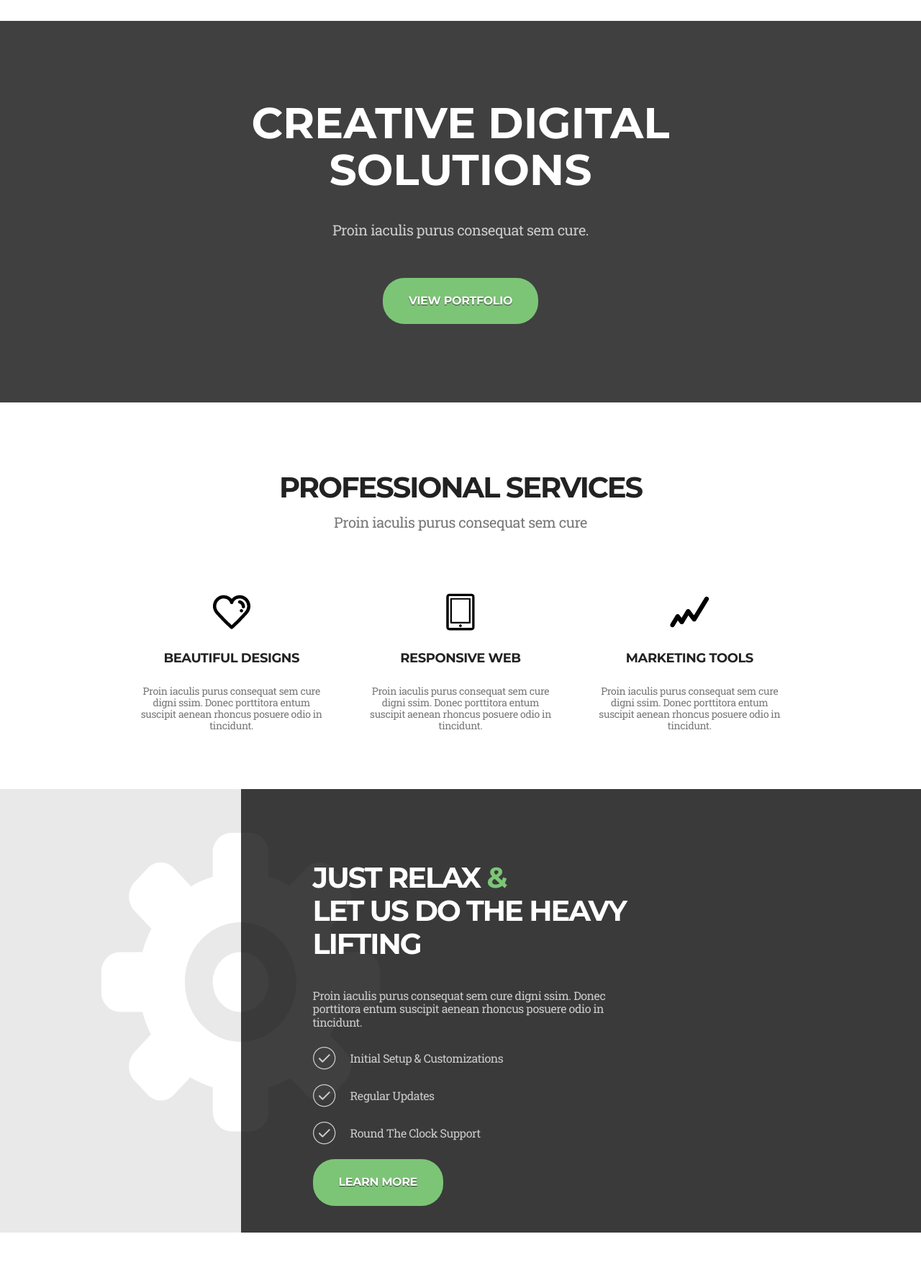
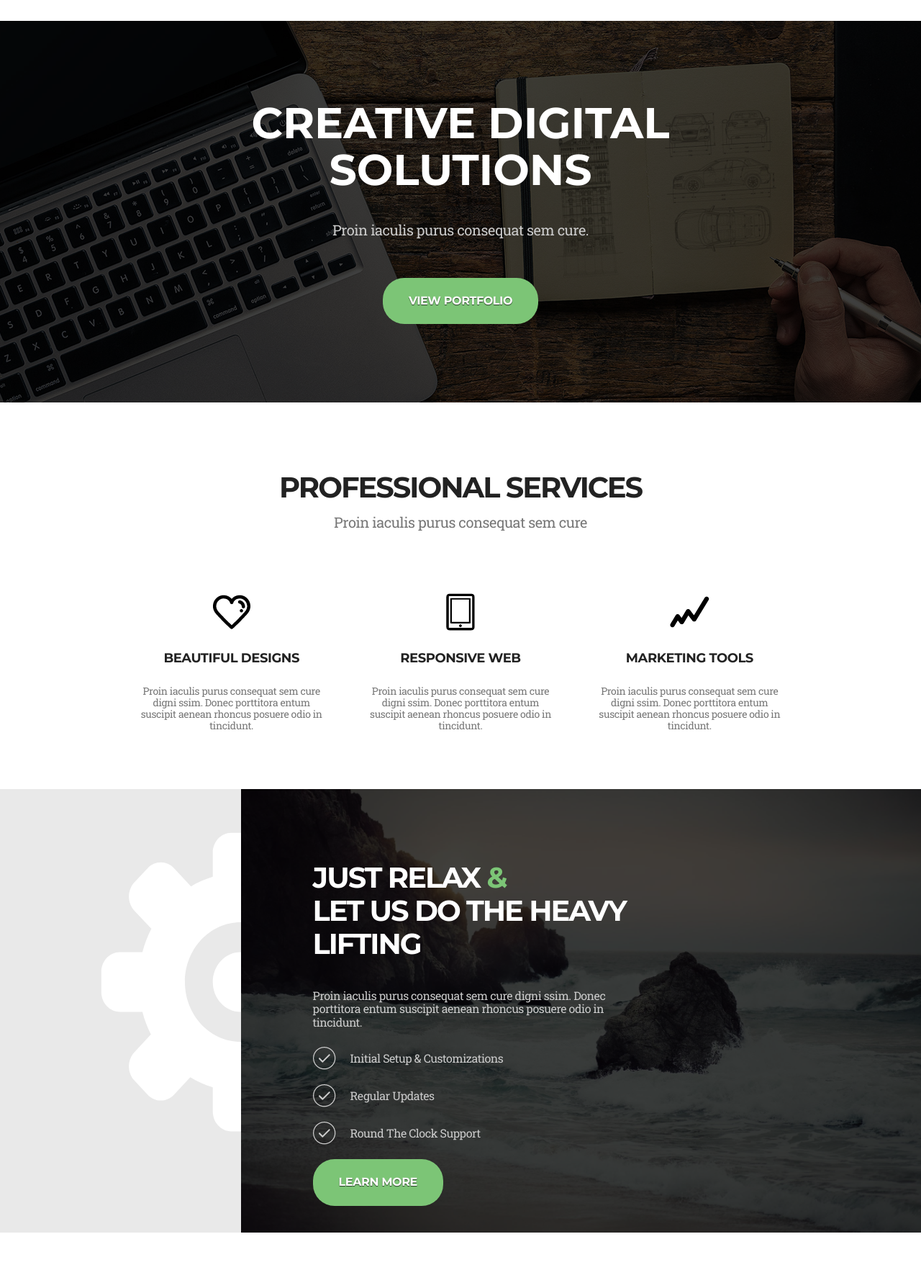
Before and after one commit to JakubChm/WebDevChallange-2, a plain HTML site: page index.html in a window 1280 px wide. Shown: the part 86-1875 px from the top of the page at 72% size. Drawn offline with Linux system fonts and the light colour scheme; the site is published under a folder, as on GitHub Pages, so addresses that start at the root find nothing.

Commit message:
picturefix

```diff
--- a/css/style.css
+++ b/css/style.css
@@ -127,7 +127,7 @@
     align-items: center;
     margin-top: 115px;
     height: 530px;
-    background-image: url("/img/Background.png");
+    background-image: url("../img/Background.png");
     background-repeat: no-repeat;
     background-position: center;
     -webkit-background-size: cover;
@@ -309,7 +309,7 @@
       right: 0;
       width: calc(100% - ((100% - 1000px) / 2) - 194.5px);
       height: 100%;
-      background-image: url("/img/background1.jpg");
+      background-image: url("../img/background1.jpg");
       background-repeat: no-repeat;
       background-position: center;
       -webkit-background-size: cover;
```
Also changed, not shown: css/style.min.css.
